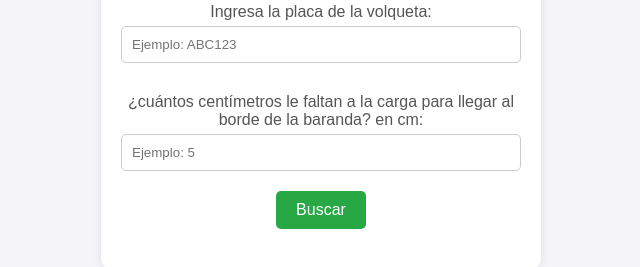
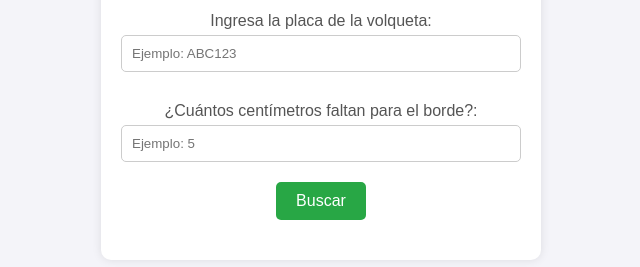
Before and after one commit to MMAAJA/MAJA8, a plain HTML site: page index.html in a window 1280 px wide. Shown: the part 325-592 px from the top of the page, without its empty margins (319-959 px from the left). Drawn offline with Linux system fonts and the light colour scheme.

Commit message:
Update index.html
VOLQUETAS

```diff
--- a/index.html
+++ b/index.html
@@ -134,7 +134,7 @@
         <img src="logo.png" alt="Logo de la Empresa" class="logo">
         <label for="placa">Ingresa la placa de la volqueta:</label>
         <input type="text" id="placa" placeholder="Ejemplo: ABC123"><br>
-        <label for="medida"> ¿cuántos centímetros le faltan a la carga para llegar al borde de la baranda? en cm:</label>
+        <label for="medida"> ¿Cuántos centímetros faltan para el borde?:</label>
         <input type="number" id="medida" placeholder="Ejemplo: 5"><br>
         <button onclick="mostrarVolqueta()">Buscar</button>
 
```
